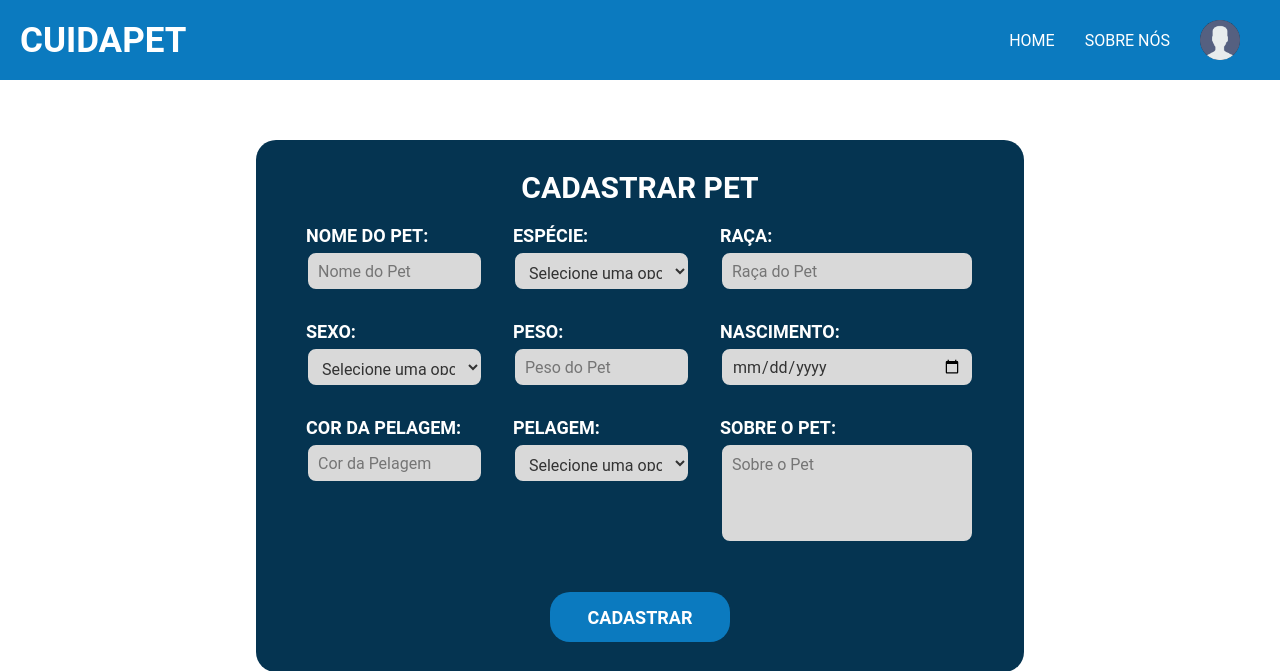
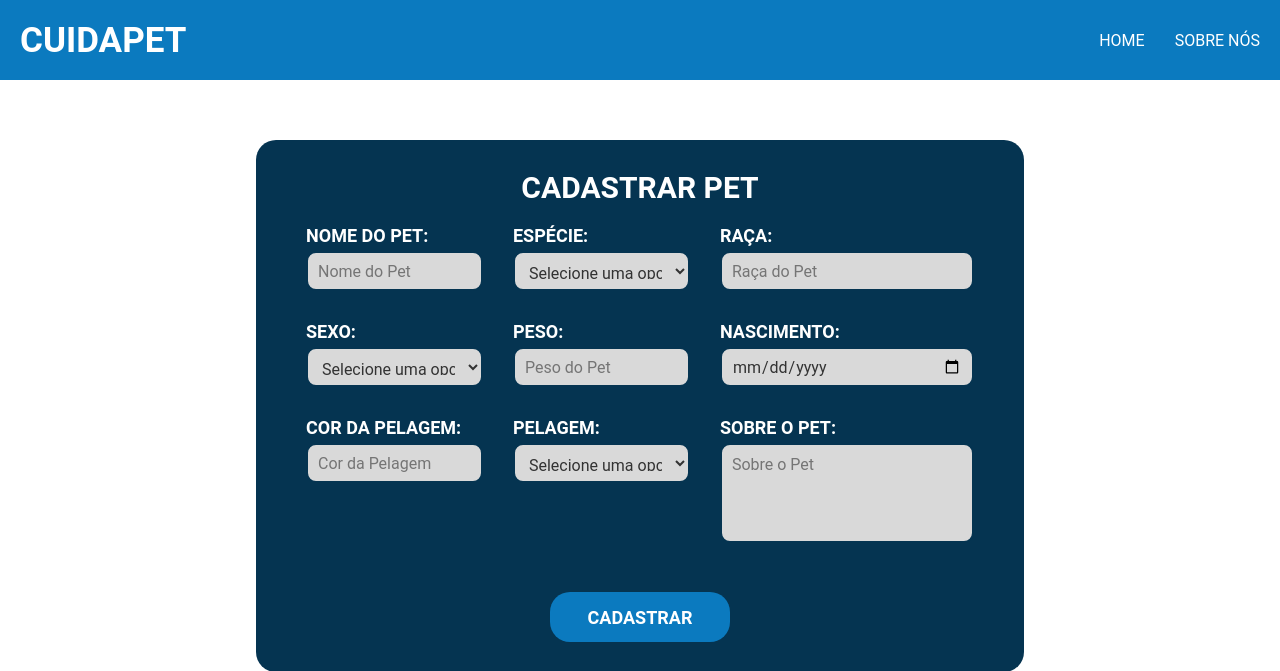
Before and after one commit to Welberth77/CuidaPet, a Python web app: template cuidapet/templates/meus_pets/cadastrar_pet.html in a window 1280 px wide. Shown: the top 671 px of the page. Run offline with Jinja, Linux system fonts and the light colour scheme; the template is opened without the code that fills it, so the values that code supplies are empty.

Commit message:
style: retirando imagem de perfil do cabeçalho de todas as páginas

```diff
--- a/cuidapet/templates/banho_e_tosa/banho_e_tosa.html
+++ b/cuidapet/templates/banho_e_tosa/banho_e_tosa.html
@@ -23,11 +23,6 @@
                 </li>
                 <li>
                     <a href="../sobre_nos/sobre_nos.html">SOBRE NÓS</a>
-                </li>
-                <li class="foto-perfil">
-                    <a href="../perfil_usuario/perfil_usuario.html">
-                        <img src="../../static/css/imagens/foto-perfil-padrao.png" alt="foto-perfil">
-                    </a>
                 </li>
             </ul>
         </nav>
--- a/cuidapet/templates/banho_e_tosa/registrar_novo_banho.html
+++ b/cuidapet/templates/banho_e_tosa/registrar_novo_banho.html
@@ -23,11 +23,6 @@
                 </li>
                 <li>
                     <a href="../sobre_nos/sobre_nos.html">SOBRE NÓS</a>
-                </li>
-                <li class="foto-perfil">
-                    <a href="../perfil_usuario/perfil_usuario.html">
-                        <img src="../../static/css/imagens/foto-perfil-padrao.png" alt="foto-perfil">
-                    </a>
                 </li>
             </ul>
         </nav>
--- a/cuidapet/templates/medicamentos_e_vacinas/medicamentos_e_vacinas.html
+++ b/cuidapet/templates/medicamentos_e_vacinas/medicamentos_e_vacinas.html
@@ -23,11 +23,6 @@
                 </li>
                 <li>
                     <a href="../sobre_nos/sobre_nos.html">SOBRE NÓS</a>
-                </li>
-                <li class="foto-perfil">
-                    <a href="../perfil_usuario/perfil_usuario.html">
-                        <img src="../../static/css/imagens/foto-perfil-padrao.png" alt="foto-perfil">
-                    </a>
                 </li>
             </ul>
         </nav>
--- a/cuidapet/templates/medicamentos_e_vacinas/registrar_medicamento.html
+++ b/cuidapet/templates/medicamentos_e_vacinas/registrar_medicamento.html
@@ -23,11 +23,6 @@
                 </li>
                 <li>
                     <a href="../sobre_nos/sobre_nos.html">SOBRE NÓS</a>
-                </li>
-                <li class="foto-perfil">
-                    <a href="../perfil_usuario/perfil_usuario.html">
-                        <img src="../../static/css/imagens/foto-perfil-padrao.png" alt="foto-perfil">
-                    </a>
                 </li>
             </ul>
         </nav>
--- a/cuidapet/templates/medicamentos_e_vacinas/registrar_nova_vacina.html
+++ b/cuidapet/templates/medicamentos_e_vacinas/registrar_nova_vacina.html
@@ -22,11 +22,6 @@
                 </li>
                 <li>
                     <a href="../sobre_nos/sobre_nos.html">SOBRE NÓS</a>
-                </li>
-                <li class="foto-perfil">
-                    <a href="../perfil_usuario/perfil_usuario.html">
-                        <img src="../../static/css/imagens/foto-perfil-padrao.png" alt="foto-perfil">
-                    </a>
                 </li>
             </ul>
         </nav>
--- a/cuidapet/templates/meus_pets/cadastrar_pet.html
+++ b/cuidapet/templates/meus_pets/cadastrar_pet.html
@@ -23,11 +23,6 @@
                 </li>
                 <li>
                     <a href="../sobre_nos/sobre_nos.html">SOBRE NÓS</a>
-                </li>
-                <li class="foto-perfil">
-                    <a href="../perfil_usuario/perfil_usuario.html">
-                        <img src="../../static/css/imagens/foto-perfil-padrao.png" alt="foto-perfil">
-                    </a>
                 </li>
             </ul>
         </nav>
--- a/cuidapet/templates/meus_pets/meus_pets.html
+++ b/cuidapet/templates/meus_pets/meus_pets.html
@@ -22,11 +22,6 @@
             <ul>
                 <li><a href="../pagina_principal/pagina_principal.html">HOME</a></li>
                 <li><a href="../sobre_nos/sobre_nos.html">SOBRE NÓS</a></li>
-                <li class="foto-perfil">
-                    <a href="../perfil_usuario/perfil_usuario.html">
-                        <img src="../../static/css/imagens/foto-perfil-padrao.png" alt="Foto de perfil padrão">
-                    </a>
-                </li>
             </ul>
         </nav>
     </header>
--- a/cuidapet/templates/noticias/noticia-unica.html
+++ b/cuidapet/templates/noticias/noticia-unica.html
@@ -23,11 +23,6 @@
                 <li>
                     <a href="../sobre_nos/sobre_nos.html">SOBRE NÓS</a>
                 </li>
-                <li class="foto-perfil">
-                    <a href="../perfil_usuario/perfil_usuario.html">
-                        <img src="../../static/css/imagens/foto-perfil-padrao.png" alt="foto-perfil">
-                    </a>
-                </li>
             </ul>
         </nav>
     </header>
--- a/cuidapet/templates/noticias/noticias.html
+++ b/cuidapet/templates/noticias/noticias.html
@@ -23,11 +23,6 @@
                 </li>
                 <li>
                     <a href="../sobre_nos/sobre_nos.html">SOBRE NÓS</a>
-                </li>
-                <li class="foto-perfil">
-                    <a href="../perfil_usuario/perfil_usuario.html">
-                        <img src="../../static/css/imagens/foto-perfil-padrao.png" alt="foto-perfil">
-                    </a>
                 </li>
             </ul>
         </nav>
--- a/cuidapet/templates/perfil_usuario/editar_perfil.html
+++ b/cuidapet/templates/perfil_usuario/editar_perfil.html
@@ -23,11 +23,6 @@
                 </li>
                 <li>
                     <a href="../sobre_nos/sobre_nos.html">SOBRE NÓS</a>
-                </li>
-                <li class="foto-perfil">
-                    <a href="../perfil_usuario/perfil_usuario.html">
-                        <img src="../../static/css/imagens/foto-perfil-padrao.png" alt="foto-perfil">
-                    </a>
                 </li>
             </ul>
         </nav>
--- a/cuidapet/templates/perfil_usuario/perfil_usuario.html
+++ b/cuidapet/templates/perfil_usuario/perfil_usuario.html
@@ -23,11 +23,6 @@
                 </li>
                 <li>
                     <a href="../sobre_nos/sobre_nos.html">SOBRE NÓS</a>
-                </li>
-                <li class="foto-perfil">
-                    <a href="../perfil_usuario/perfil_usuario.html">
-                        <img src="../../static/css/imagens/foto-perfil-padrao.png" alt="foto-perfil">
-                    </a>
                 </li>
             </ul>
         </nav>
--- a/cuidapet/templates/petshops/petshops.html
+++ b/cuidapet/templates/petshops/petshops.html
@@ -23,11 +23,6 @@
                 </li>
                 <li>
                     <a href="../sobre_nos/sobre_nos.html">SOBRE NÓS</a>
-                </li>
-                <li class="foto-perfil">
-                    <a href="../perfil_usuario/perfil_usuario.html">
-                        <img src="../../static/css/imagens/foto-perfil-padrao.png" alt="foto-perfil">
-                    </a>
                 </li>
             </ul>
         </nav>
--- a/cuidapet/templates/rotina/registrar_nova_rotina.html
+++ b/cuidapet/templates/rotina/registrar_nova_rotina.html
@@ -22,11 +22,6 @@
                 </li>
                 <li>
                     <a href="../sobre_nos/sobre_nos.html">SOBRE NÓS</a>
-                </li>
-                <li class="foto-perfil">
-                    <a href="../perfil_usuario/perfil_usuario.html">
-                        <img src="../../static/css/imagens/foto-perfil-padrao.png" alt="foto-perfil">
-                    </a>
                 </li>
             </ul>
         </nav>
--- a/cuidapet/templates/rotina/rotina.html
+++ b/cuidapet/templates/rotina/rotina.html
@@ -22,11 +22,6 @@
                 </li>
                 <li>
                     <a href="../sobre_nos/sobre_nos.html">SOBRE NÓS</a>
-                </li>
-                <li class="foto-perfil">
-                    <a href="../perfil_usuario/perfil_usuario.html">
-                        <img src="../../static/css/imagens/foto-perfil-padrao.png" alt="foto-perfil">
-                    </a>
                 </li>
             </ul>
         </nav>
--- a/cuidapet/templates/sobre_nos/sobre_nos.html
+++ b/cuidapet/templates/sobre_nos/sobre_nos.html
@@ -22,11 +22,6 @@
                 </li>
                 <li>
                     <a href="./sobre_nos.html">SOBRE NÓS</a>
-                </li>
-                <li class="foto-perfil">
-                    <a href="../perfil_usuario/perfil_usuario.html">
-                        <img src="../../static/css/imagens/foto-perfil-padrao.png" alt="foto-perfil">
-                    </a>
                 </li>
             </ul>
         </nav>
```
